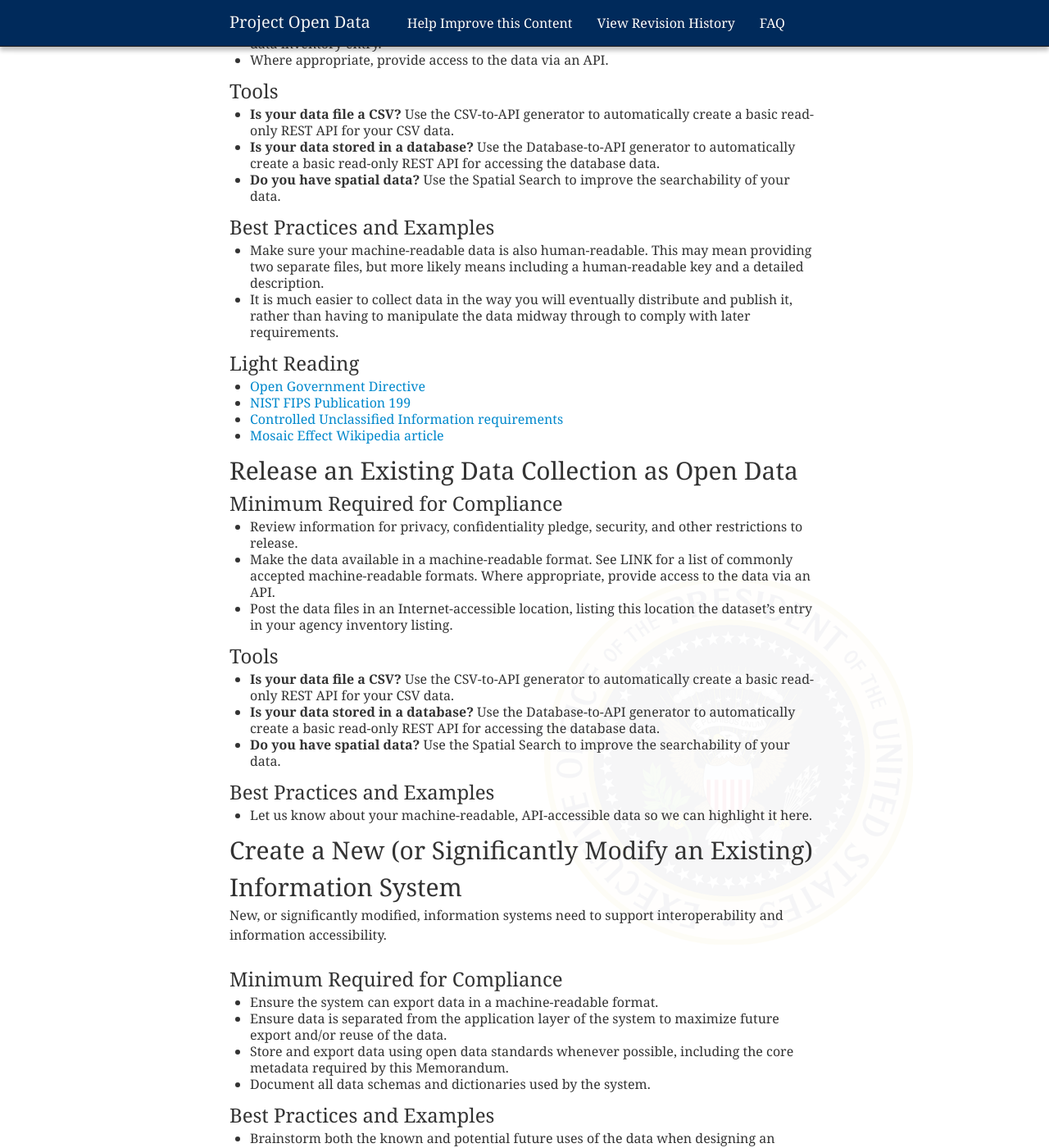
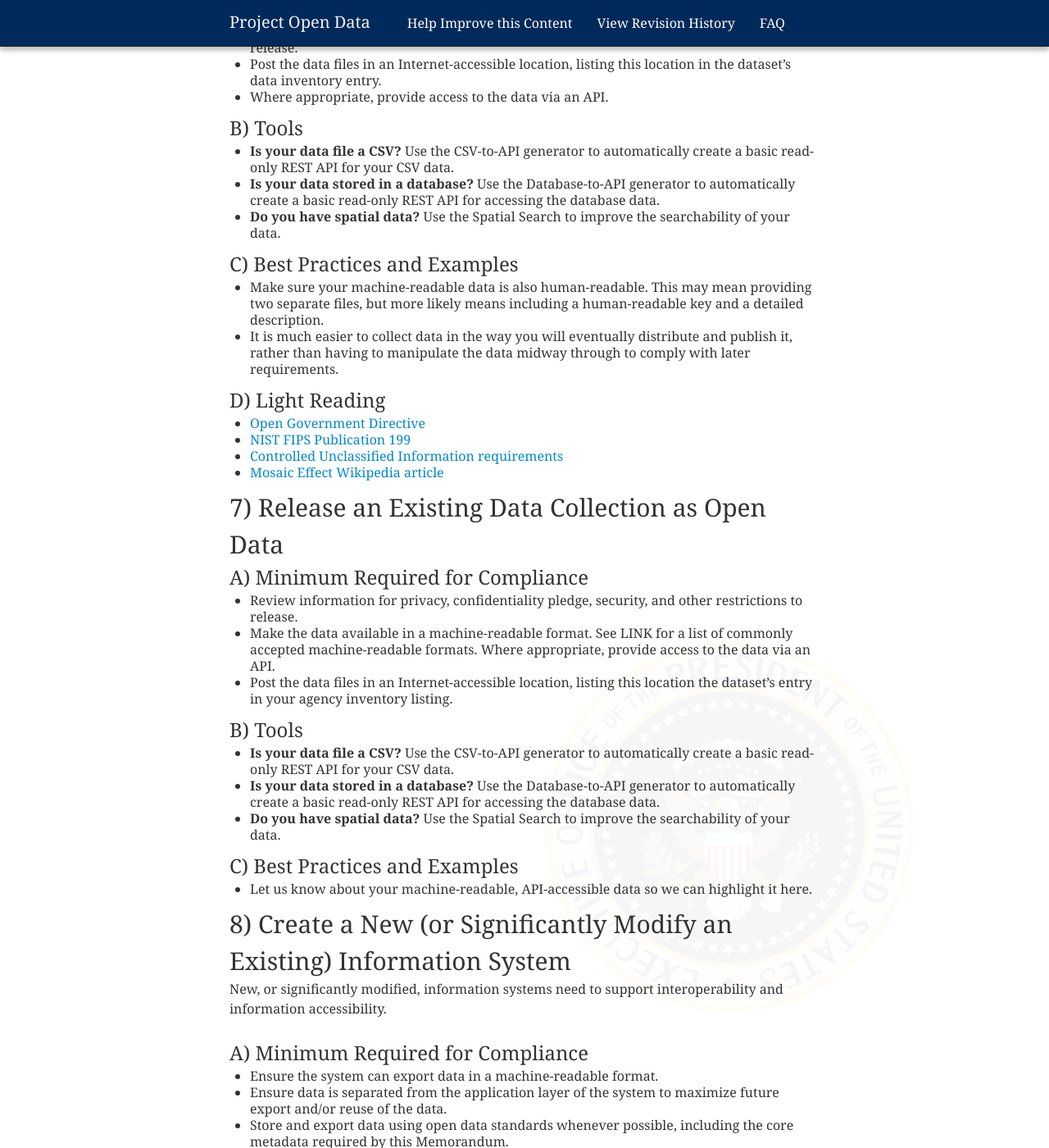
Before and after one commit to gbinal/p-o-d.github.com, a Jekyll site: the page built from implementation-guide.md, in a window 1280 px wide and 1400 px high, scrolled down 3947 px. Shown: the whole window at 82% size. Built offline with Jekyll 4.4.1, drawn with Linux system fonts in a browser that asks for light colours; nearby versions of some CDN libraries; some of the changed text lies outside the part shown.

Commit message:
Added numbering/lettering

```diff
--- a/implementation-guide.md
+++ b/implementation-guide.md
@@ -127,57 +126,57 @@ Collect or create information (data) in a way that supports downstream informati
 * Post the data files in an Internet-accessible location, listing this location in the dataset’s data inventory entry.
 * Where appropriate, provide access to the data via an API.
 
-### Tools
+### B) Tools
 
 * **Is your data file a CSV?** Use the CSV-to-API generator to automatically create a basic read-only REST API for your CSV data.
 * **Is your data stored in a database?** Use the Database-to-API generator to automatically create a basic read-only REST API for accessing the database data.
 * **Do you have spatial data?** Use the Spatial Search to improve the searchability of your data.
 
-### Best Practices and Examples
+### C) Best Practices and Examples
 
 * Make sure your machine-readable data is also human-readable. This may mean providing two separate files, but more likely means including a human-readable key and a detailed description.
 * It is much easier to collect data in the way you will eventually distribute and publish it, rather than having to manipulate the data midway through to comply with later requirements.
 
-### Light Reading
+### D) Light Reading
 * [Open Government Directive]()
 * [NIST FIPS Publication 199]()
 * [Controlled Unclassified Information requirements]()
 * [Mosaic Effect Wikipedia article]()
 
-## Release an Existing Data Collection as Open Data
+## 7) Release an Existing Data Collection as Open Data
 
-### Minimum Required for Compliance
+### A) Minimum Required for Compliance
 
 * Review information for privacy, confidentiality pledge, security, and other restrictions to release.
 * Make the data available in a machine-readable format. See LINK for a list of commonly accepted machine-readable formats. Where appropriate, provide access to the data via an API.
 * Post the data files in an Internet-accessible location, listing this location the dataset’s entry in your agency inventory listing.
 
-### Tools
+### B) Tools
 
 * **Is your data file a CSV?** Use the CSV-to-API generator to automatically create a basic read-only REST API for your CSV data.
 * **Is your data stored in a database?** Use the Database-to-API generator to automatically create a basic read-only REST API for accessing the database data.
 * **Do you have spatial data?** Use the Spatial Search to improve the searchability of your data.
 
-### Best Practices and Examples
+### C) Best Practices and Examples
 
 * Let us know about your machine-readable, API-accessible data so we can highlight it here.
 
-## Create a New (or Significantly Modify an Existing) Information System
+## 8) Create a New (or Significantly Modify an Existing) Information System
 
 New, or significantly modified, information systems need to support interoperability and information accessibility.
 
-### Minimum Required for Compliance
+### A) Minimum Required for Compliance
 
 * Ensure the system can export data in a machine-readable format.
 * Ensure data is separated from the application layer of the system to maximize future export and/or reuse of the data.
 * Store and export data using open data standards whenever possible, including the core metadata required by this Memorandum.
 * Document all data schemas and dictionaries used by the system.
 
-### Best Practices and Examples
+### B) Best Practices and Examples
 
 * Brainstorm both the known and potential future uses of the data when designing an information system.
 * The more open and flexible a system is now, the less likely it will need to be replaced or significantly modified in the future. Your agency should weigh upfront system design costs with the long-term potential cost savings and benefits.
 
-### Light Reading
+### C) Light Reading
 
 * [Common Approach to Federal Enterprise Architecture](http://www.whitehouse.gov/sites/default/files/omb/assets/egov_docs/common_approach_to_federal_ea.pdf)
```
Also changed, not shown: other parts of implementation-guide.md (+19 -20 lines).
